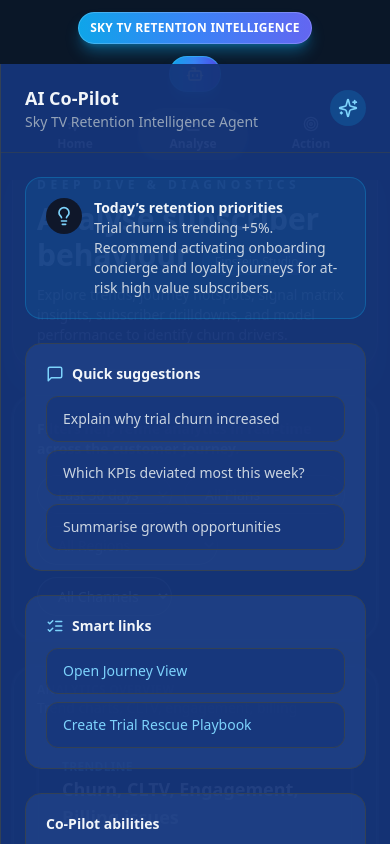
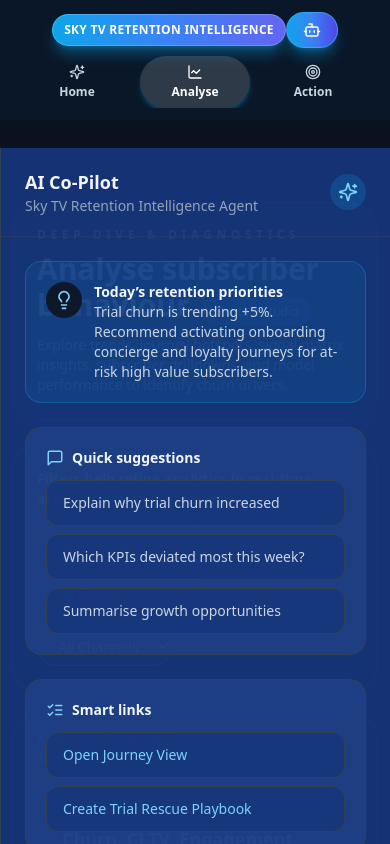
Before and after one commit to arunabh88/ChurnDashboard_Markus_New, a Next.js app: page /analyse in a window 390 px wide. Shown: the top 844 px of the page. Built offline with nearby package versions, Linux system fonts and the light colour scheme.

Commit message:
fix: keep copilot panel clear of fixed header

```diff
--- a/app/(dashboard)/layout.tsx
+++ b/app/(dashboard)/layout.tsx
@@ -20,7 +20,7 @@
   }, [pathname]);
 
   return (
-    <div className="relative min-h-screen px-3 pb-16 pt-[120px] text-slate-100 sm:px-5 sm:pt-24 md:px-6">
+    <div className="relative min-h-screen px-3 pb-16 pt-[170px] text-slate-100 sm:px-5 sm:pt-[120px] md:px-6">
       <Navigation
         activeTab={activeTab}
         copilotOpen={copilotOpen}
--- a/components/AICoPilotPanel.tsx
+++ b/components/AICoPilotPanel.tsx
@@ -36,7 +36,7 @@
           animate={{ x: 0 }}
           exit={{ x: '100%' }}
           transition={{ type: 'spring', stiffness: 140, damping: 20 }}
-          className="fixed right-0 top-16 z-40 h-[calc(100vh-64px)] w-full max-w-[420px] border-l border-slate-200 bg-white shadow-xl transition-colors duration-300 dark:border-slate-700 dark:bg-navy-900/95"
+          className="fixed right-0 top-[148px] z-40 h-[calc(100vh-148px)] w/full max-w-[420px] border-l border-slate-200 bg-white shadow-xl transition-colors duration-300 dark:border-slate-700 dark:bg-navy-900/95"
         >
           <div className="flex h-full flex-col">
             <div className="flex items-center justify-between border-b border-slate-200 px-6 py-5 dark:border-slate-700/70">
--- a/components/Navigation.tsx
+++ b/components/Navigation.tsx
@@ -28,8 +28,8 @@
   const ActiveIcon = useMemo(() => tabs.find((tab) => tab.id === activeTab)?.icon ?? Sparkles, [activeTab]);
 
   return (
-    <header className="fixed inset-x-0 top-0 z-30 flex w-full flex-col items-center justify-center bg-[#0a1728] px-2 py-3 text-[13px] text-slate-100 sm:px-4 sm:text-sm sm:flex-row">
-      <div className="mx-auto flex w-full max-w-[min(1440px,100%)] flex-col items-center justify-between gap-3 sm:flex-row sm:gap-0">
+    <header className="fixed inset-x-0 top-0 z-30 flex w/full flex-col items-center justify-center bg-[#0a1728] px-2 pt-3 text-[13px] text-slate-100 sm:px-4 sm:text-sm">
+      <div className="mx-auto flex w/full max-w-[min(1440px,100%)] items-center justify-between">
         <div className="flex items-center gap-3">
           <div className="relative flex items-center gap-3 overflow-hidden rounded-full bg-gradient-to-r from-sky-500 via-blue-500 to-indigo-500 px-3 py-2 text-white shadow-lg shadow-sky-500/40 sm:px-4">
             <LayoutDashboard size={18} className="hidden sm:block" />
@@ -128,7 +128,7 @@
           </div>
         </div>
       </div>
-      <nav className="mx-auto mt-2 flex w-full max-w-[min(1440px,100%)] items-center justify-between px-3 py-2 text-xs text-slate-200 sm:hidden">
+      <nav className="mx-auto mt-2 flex w/full max-w-[min(1440px,100%)] items-center justify-between px-3 pb-3 text-xs text-slate-200 sm:hidden">
         <div className="flex flex-1 items-center gap-2 overflow-x-auto">
           {tabs.map((tab) => {
             const active = activeTab === tab.id;
```
